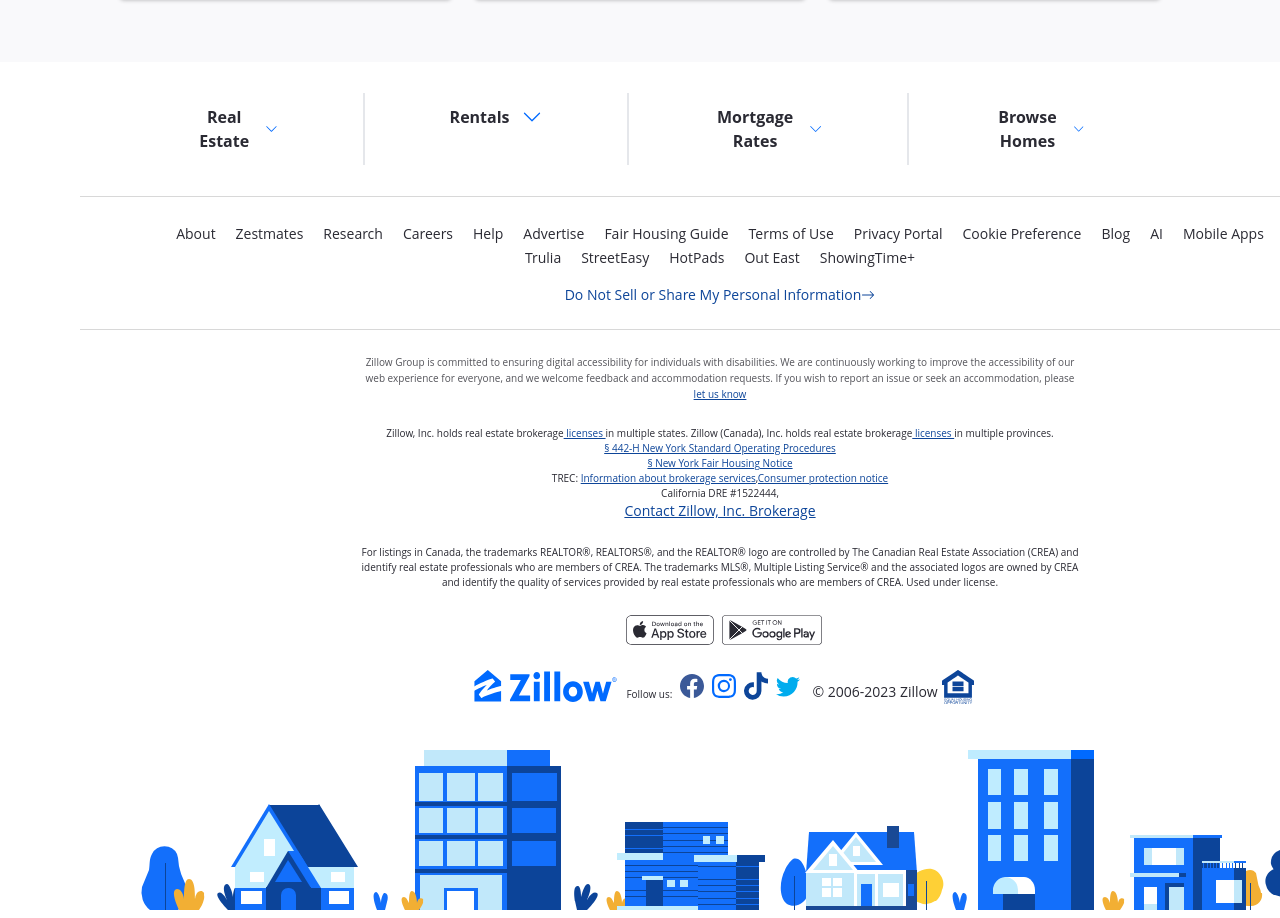
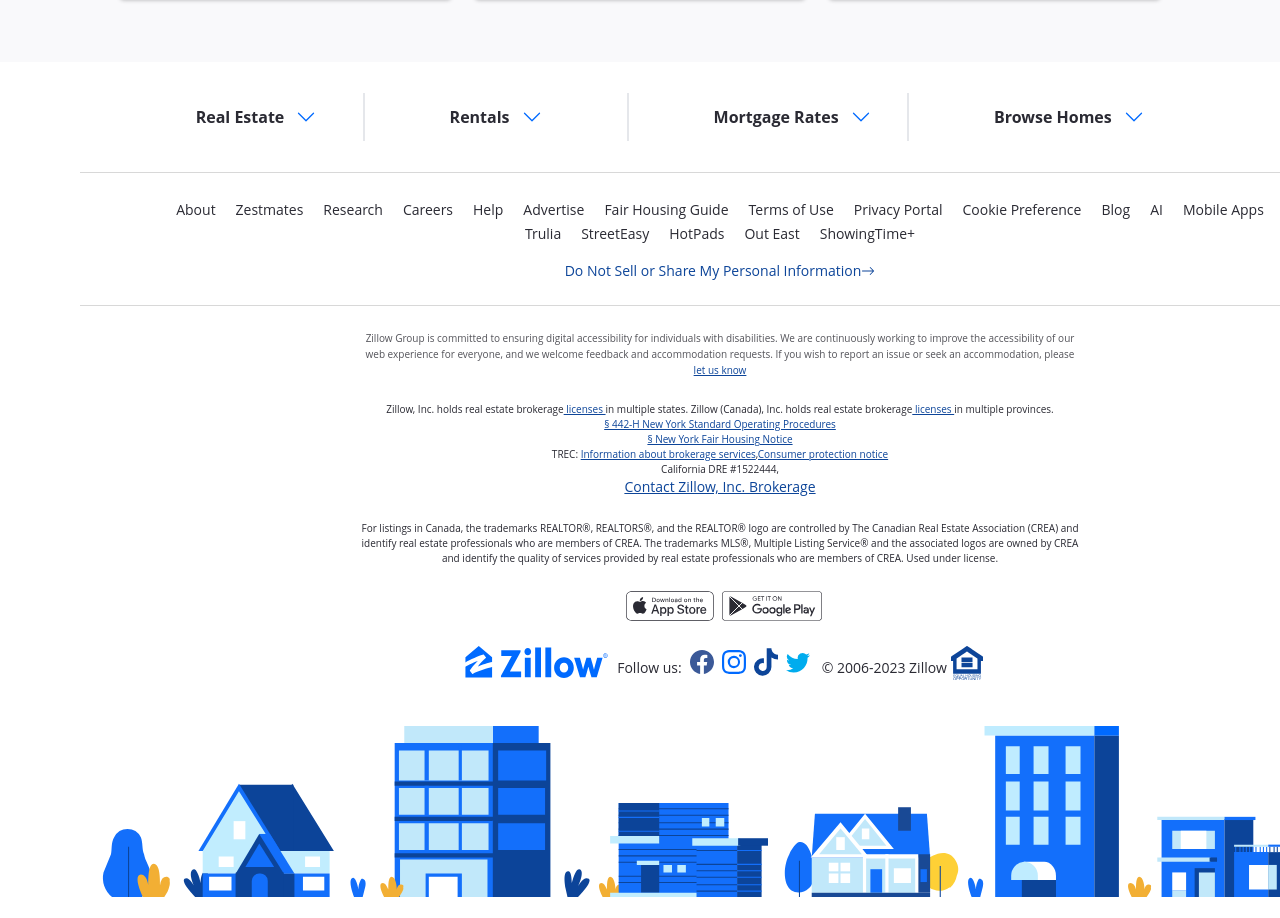
Before and after one commit to cipherB/realestateproj, a React (Create React App) app: page / in a window 1280 px wide. Shown: the part 1550-2468 px from the top of the page. Built offline with nearby package versions, Linux system fonts and the light colour scheme.

Commit message:
mobile responsiveness UI optimized

```diff
--- a/src/components/Footer.jsx
+++ b/src/components/Footer.jsx
@@ -9,45 +9,53 @@
 
 const Footer = () => {
   return (
-    <div className='mx-20 w-full' >
+    <div className='md:mx-20 w-full' >
       <nav className='border-y border-[#d8d8d8] py-6' >
-        <ul className='flex justify-center gap-x-5 items-center list-none' >
-          <li><a href="/" className='text-sm' >About</a></li>
-          <li><a href="/" className='text-sm' >Zestmates</a></li>
-          <li><a href="/" className='text-sm' >Research</a></li>
-          <li><a href="/" className='text-sm' >Careers</a></li>
-          <li><a href="/" className='text-sm' >Help</a></li>
-          <li><a href="/" className='text-sm' >Advertise</a></li>
-          <li><a href="/" className='text-sm' >Fair Housing Guide</a></li>
-          <li><a href="/" className='text-sm' >Terms of Use</a></li>
-          <li><a href="/" className='text-sm' >Privacy Portal</a></li>
-          <li><a href="/" className='text-sm' >Cookie Preference</a></li>
-          <li><a href="/" className='text-sm' >Blog</a></li>
-          <li><a href="/" className='text-sm' >AI</a></li>
-          <li><a href="/" className='text-sm' >Mobile Apps</a></li>
+        <ul
+          className='flex flex-col md:flex-row md:justify-center gap-x-5 md:items-center list-none
+          flex-wrap h-[238px] md:h-auto gap-y-2.5 px-6 md:px-0'
+        >
+          <li><a href="/" className='text-sm text-left' >About</a></li>
+          <li><a href="/" className='text-sm text-left' >Zestmates</a></li>
+          <li><a href="/" className='text-sm text-left' >Research</a></li>
+          <li><a href="/" className='text-sm text-left' >Careers</a></li>
+          <li><a href="/" className='text-sm text-left' >Help</a></li>
+          <li><a href="/" className='text-sm text-left' >Advertise</a></li>
+          <li><a href="/" className='text-sm text-left' >Fair Housing Guide</a></li>
+          <li><a href="/" className='text-sm text-left' >Terms of Use</a></li>
+          <li><a href="/" className='text-sm text-left' >Privacy Portal</a></li>
+          <li><a href="/" className='text-sm text-left' >Cookie Preference</a></li>
+          <li><a href="/" className='text-sm text-left' >Blog</a></li>
+          <li><a href="/" className='text-sm text-left' >AI</a></li>
+          <li><a href="/" className='text-sm text-left' >Mobile Apps</a></li>
         </ul>
-        <ul className='flex justify-center gap-x-5 items-center list-none' >
-          <li><a href="/" className='text-sm' >Trulia</a></li>
-          <li><a href="/" className='text-sm' >StreetEasy</a></li>
-          <li><a href="/" className='text-sm' >HotPads</a></li>
-          <li><a href="/" className='text-sm' >Out East</a></li>
-          <li><a href="/" className='text-sm' >ShowingTime+</a></li>
+        <ul
+          className='flex flex-col md:flex-row md:justify-center gap-x-5 md:items-center list-none
+          flex-wrap h-[102px] md:h-auto gap-y-2.5 px-6 md:px-0'
+        >
+          <li><a href="/" className='text-sm text-left' >Trulia</a></li>
+          <li><a href="/" className='text-sm text-left' >StreetEasy</a></li>
+          <li><a href="/" className='text-sm text-left' >HotPads</a></li>
+          <li><a href="/" className='text-sm text-left' >Out East</a></li>
+          <li><a href="/" className='text-sm text-left' >ShowingTime+</a></li>
         </ul>
         <div className='mt-4 flex justify-center items-center text-link text-sm' >
           <a href="/">Do Not Sell or Share My Personal Information</a><BsArrowRight />
         </div>
       </nav>
       <div className='py-6' >
-        <div className='mx-[280px] mb-6' >
+        <div className='md:mx-[280px] md:mb-6 mb-4 mx-6' >
           <p className='text-center text-[10px] text-[#54545A] leading-4' >
             Zillow Group is committed to ensuring digital accessibility for
             individuals with disabilities. We are continuously working to improve the
-            accessibility of our<br/> web experience for everyone, and we welcome feedback and
+            accessibility of our <span className='hidden md:block py-0 my-0' ></span>
+            web experience for everyone, and we welcome feedback and
             accommodation requests. If you wish to report an issue or seek an accommodation, please
-            <br/><a className='underline text-link' href='/' >let us know</a>
+            <span className='hidden md:block py-0 my-0' ></span>
+            <a className='underline text-link' href='/' > let us know</a>
           </p>
         </div>
-        <div className='mx-[280px] mb-6 text-[10px]' >
+        <div className='md:mx-[280px] md:mb-6 mb-4 mx-6 text-[10px]' >
           <p className='text-center' >
             Zillow, Inc. holds real estate brokerage
             <a href='/' className='underline text-link' > licenses </a>
@@ -72,7 +80,7 @@
             </a><br/>
           </p>
         </div>
-        <div className='mx-[280px] mb-6 text-[10px]' >
+        <div className='md:mx-[280px] md:mb-6 mb-4 mx-6 text-[10px]' >
           <p className='text-center' >
             For listings in Canada, the trademarks REALTOR®, REALTORS®, and the REALTOR®
             logo are controlled by The Canadian Real Estate Association (CREA) and<br/>
@@ -86,11 +94,12 @@
           <img src={AppStore} alt="appStore" className=" w-24 h-8 cursor-pointer pl-2" />
           <img src={PlayStore} alt="playStore" className=" w-[108px] h-8 cursor-pointer pl-2" />
         </div>
-        <div className='flex justify-center mb-6 items-center' >
-          <a href="/" ><img src={Logo} alt="logo" className='cursor-pointer w-[152px] h-8 pl-2' />
+        <div className='flex flex-col md:flex-row justify-center mb-6 items-center' >
+          <a href="/" className='md:flex justify-center pb-6 md:pb-0' >
+            <img src={Logo} alt="logo" className='cursor-pointer w-[152px] h-8 md:pl-2' />
           </a>
-          <div className=' flex items-end pl-2' >
-            <p className='text-[10px]' >Follow us:</p>
+          <div className=' flex items-end md:pl-2 pb-6 md:pb-0' >
+            <p className='text-sm' >Follow us:</p>
             <div className='flex items-center' >
               <BsFacebook className='text-[32px] text-[#3b5998] pl-2 cursor-pointer' />
               <BsInstagram className='text-[32px] text-primary pl-2 cursor-pointer' />
@@ -98,7 +107,7 @@
               <BsTwitter className='text-[32px] text-[#00acee] pl-2 cursor-pointer' />
             </div>
           </div>
-          <div className=' flex items-end pl-2' >
+          <div className=' flex items-end md:pl-2 pb-6 md:pb-0' >
             <p className='text-sm px-1' ><span aria-hidden="true">© 2006-2023 Zillow</span></p>
             <div className='w-8 h-8' >
               <ZillowFooter />
@@ -106,8 +115,8 @@
           </div>
         </div>
       </div>
-      <div className='w-full' >
-        <img src={FooterArt} alt="footer" className='w-full h-[160px] mb-2' />
+      <div className='w-full mb-1 md:mb-2' >
+        <img src={FooterArt} alt="footer" className='w-full' />
       </div>
     </div>
   )
--- a/src/pages/Landing.jsx
+++ b/src/pages/Landing.jsx
@@ -33,27 +33,32 @@
   return (
     <div>
       {/* First Section */}
-      <div className='h-[488px] landing flex justify-center' >
-        <div className='py-[135px]' >
-          <h1 className='text-white font-black mb-8 text-center' >Find it. Tour it. Own it.</h1>
-          <div className='relative flex items-center w-[668px] bg-white rounded-md'>
+      <div className='h-[308px] md:h-[488px] landing flex justify-center bg-primary' >
+        <div className='py-[66px] px-8 md:py-[135px]' >
+          <h1 className='text-white font-black mb-4 md:mb-8 text-center' >
+            Find it. Tour it. Own it.
+          </h1>
+          <div className='relative flex items-center w-full md:w-[668px] bg-white rounded-md'>
             <input
               type="search"
               name="search"
-              className='rounded-md px-4 bg-white w-[648px] h-[70px]
+              className='rounded-md px-4 bg-white w-5/6 md:w-[648px] h-[60px] md:h-[70px]
               focus:border-none border-none focus:outline-none'
               placeholder='Enter an address, neighborhood, city or zip code.'
             />
             <BsSearch
-              className='absolute right-4 cursor-pointer'
+              className='absolute right-2 md:right-4 cursor-pointer'
             />
           </div>
         </div>
       </div>
       {/* Second Section */}
-      <div className='mt-8'>
-        <div className=' px-[120px] py-16 flex justify-center gap-x-6 items-center'>
-          <div>
+      <div className='mt-4 md:mt-8'>
+        <div
+          className=' md:px-[120px] md:py-16 flex justify-center gap-x-6 items-center
+          flex-col md:flex-row'
+        >
+          <div className='px-6 md:px-0 py-8 md:py-0' >
             <p className='pb-2 font-bold text-xl text-center' >Get home recommendations</p>
             <p className='text-[#596b82] text-center' >
               Sign in for a more personalized experience
@@ -73,13 +78,13 @@
         </div>
       </div>
       {/* Third Section */}
-      <div className='py-16 px-[120px] bg-[#f9f9fb]' >
-        <div className='flex justify-center gap-x-6' >
+      <div className='pt-12 pb-6 md:py-16 md:px-[120px] bg-[#f9f9fb]' >
+        <div className='flex justify-center gap-6 flex-col md:flex-row' >
           {
             service.map((item, id) => (
               <div
                 key={id}
-                className="w-[384px] h-[536px] bg-white rounded transition-all duration-200
+                className="w-full md:w-[384px] h-[536px] bg-white rounded transition-all duration-200
                 hover:scale-105 cursor-pointer p-6 land-service"
                 style={{boxShadow:"rgb(0 0 0 / 30%) 0px 2px 4px 0px"}}
               >
@@ -101,40 +106,40 @@
         </div>
       </div>
       {/* Fourth Section */}
-      <div className='py-[31px] mx-[120px] px-6 flex justify-center' >
+      <div className='md:py-[31px] md:mx-[120px] px-6 flex justify-center' >
         <div>
-          <ul className='list-none flex' >
-            <li className='border-r-2' >
+          <ul className='list-none grid grid-cols-2 gap-y-3 md:flex' >
+            <li className='border-r-2 my-2 md:my-0' >
               <button
-                className='py-3 mx-[69px] px-4 gap-x-3 flex border-none bg-transparent
-                font-bold items-center'
+                className='py-3 md:mx-[69px] md:px-4 pr-2.5 gap-x-3 flex border-none bg-transparent
+                font-bold items-center justify-between md:justify-start w-full text-left'
               >
                 Real Estate
                 <BsChevronDown className='text-primary text-xl font-extrabold' />
               </button>
             </li>
-            <li className='border-r-2' >
+            <li className='md:border-r-2 my-2 md:my-0' >
               <button
-                className='py-3 mx-[69px] px-4 gap-x-3 flex border-none bg-transparent
-                font-bold items-center'
+                className='py-3 md:mx-[69px] md:px-4 pl-2.5 gap-x-3 flex border-none bg-transparent
+                font-bold items-center justify-between md:justify-start w-full text-left'
               >
                 Rentals
                 <BsChevronDown className='text-primary text-xl font-extrabold' />
               </button>
             </li>
-            <li className='border-r-2' >
+            <li className='border-r-2 my-2 md:my-0' >
               <button
-                className='py-3 mx-[69px] px-4 gap-x-3 flex border-none bg-transparent
-                font-bold items-center'
+                className='py-3 md:mx-[69px] md:px-4 pr-2.5 gap-x-3 flex border-none bg-transparent
+                font-bold items-center justify-between md:justify-start w-full text-left'
               >
                 Mortgage Rates
                 <BsChevronDown className='text-primary text-xl font-extrabold' />
               </button>
             </li>
-            <li className='' >
+            <li className='my-2 md:my-0' >
               <button
-                className='py-3 mx-[69px] px-4 gap-x-3 flex border-none bg-transparent
-                font-bold items-center'
+                className='py-3 md:mx-[69px] md:px-4 pl-2.5 gap-x-3 flex border-none bg-transparent
+                font-bold items-center justify-between md:justify-start w-full text-left'
               >
                 Browse Homes
                 <BsChevronDown className='text-primary text-xl font-extrabold' />
```
Also changed, not shown: src/components/Navbar.jsx (+16 -4 lines), src/components/NavbarSticky.jsx (+4 -4 lines), src/index.css (+10 -0 lines), src/assets/footer-art-mobile.svg (added).
